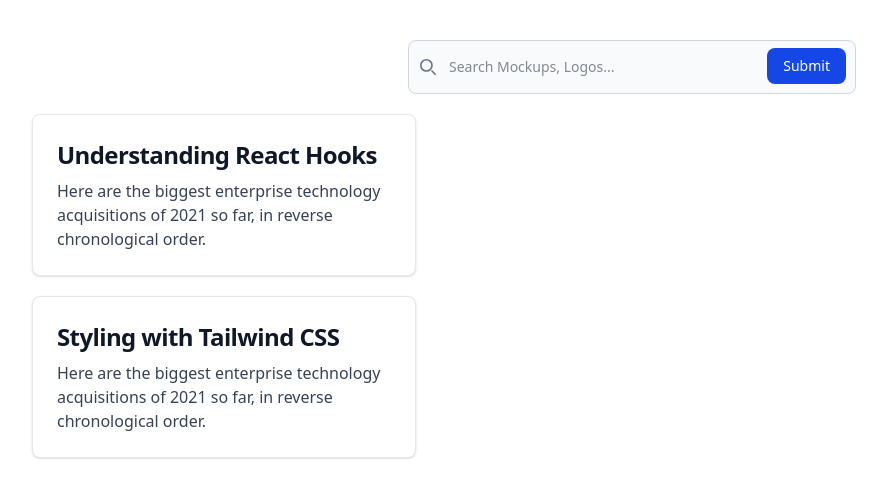
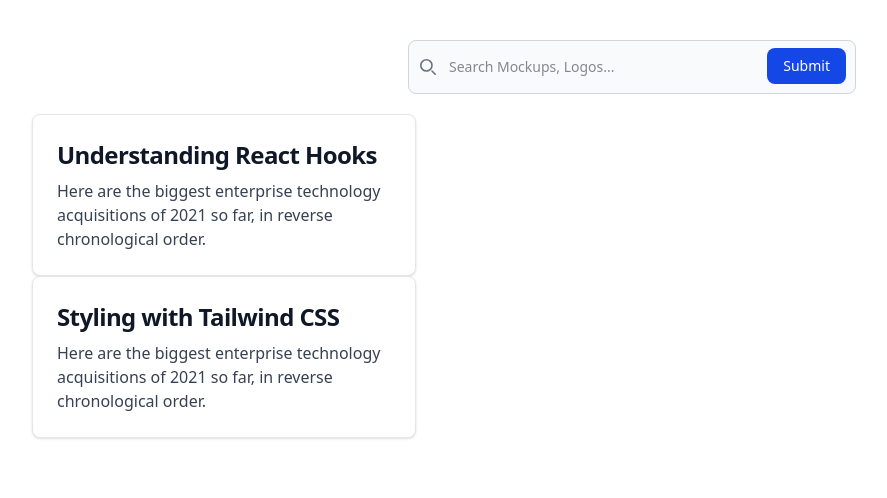
Before and after one commit to rakib00-dev/react-json-server, a React (Vite) app: page / in a window 1280 px wide. Shown: the top 498 px of the page, without its empty margins (8-895 px from the left). Built offline with nearby package versions, Linux system fonts and the light colour scheme; data requests are answered from the project's data file.

Commit message:
added two components and update it

```diff
--- a/src/App.jsx
+++ b/src/App.jsx
@@ -1,7 +1,8 @@
 import { useEffect, useState } from 'react';
 
 // components
-import TakeInput from './TakeInput';
+import TakeInput from './components/TakeInput';
+import AddData from './components/AddData';
 
 function App() {
   const [data, setData] = useState([]);
@@ -20,21 +21,7 @@
   return (
     <div className="m-10 grid gap-5">
       <TakeInput />
-      {data.map((e, i) => (
-        <div
-          className="block max-w-sm p-6 bg-white border border-gray-200 rounded-lg shadow-sm hover:bg-gray-100 dark:bg-gray-800 dark:border-gray-700 dark:hover:bg-gray-700"
-          key={i}
-        >
-          <h1 className="mb-2 text-2xl font-bold tracking-tight text-gray-900 dark:text-white">
-            {e.title}
-          </h1>
-
-          <p className="font-normal text-gray-700 dark:text-gray-400">
-            Here are the biggest enterprise technology acquisitions of 2021 so
-            far, in reverse chronological order.
-          </p>
-        </div>
-      ))}
+      <AddData data={data} />
     </div>
   );
 }
--- /dev/null
+++ b/src/components/AddData.jsx
@@ -0,0 +1,25 @@
+import React from 'react';
+
+const AddData = ({ data }) => {
+  return (
+    <div>
+      {data.map((e, i) => (
+        <div
+          className="block max-w-sm p-6 bg-white border border-gray-200 rounded-lg shadow-sm hover:bg-gray-100 dark:bg-gray-800 dark:border-gray-700 dark:hover:bg-gray-700"
+          key={i}
+        >
+          <h1 className="mb-2 text-2xl font-bold tracking-tight text-gray-900 dark:text-white">
+            {e.title}
+          </h1>
+
+          <p className="font-normal text-gray-700 dark:text-gray-400">
+            Here are the biggest enterprise technology acquisitions of 2021 so
+            far, in reverse chronological order.
+          </p>
+        </div>
+      ))}
+    </div>
+  );
+};
+
+export default AddData;
```
Also changed, not shown: src/components/TakeInput.jsx (renamed from src/TakeInput.jsx).
